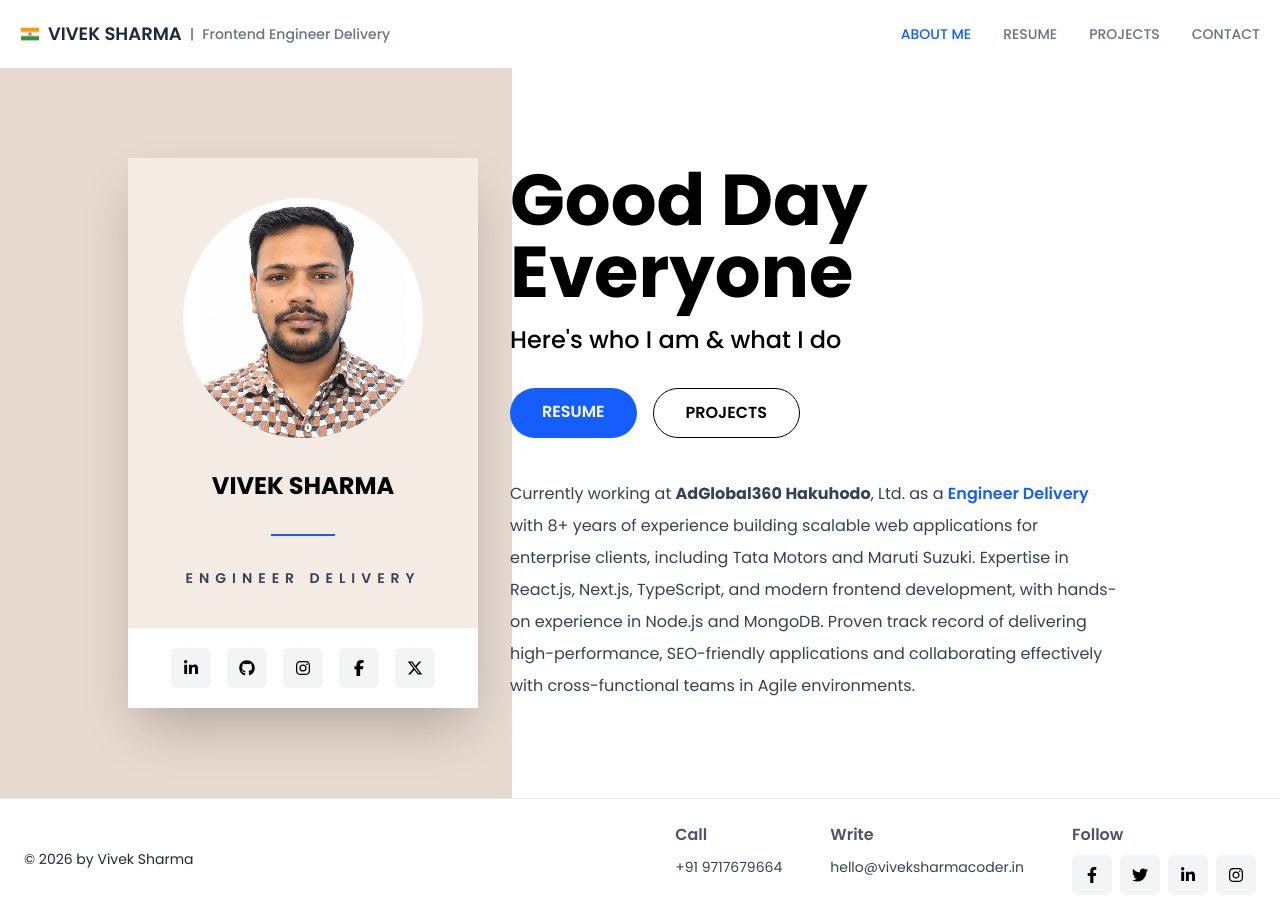
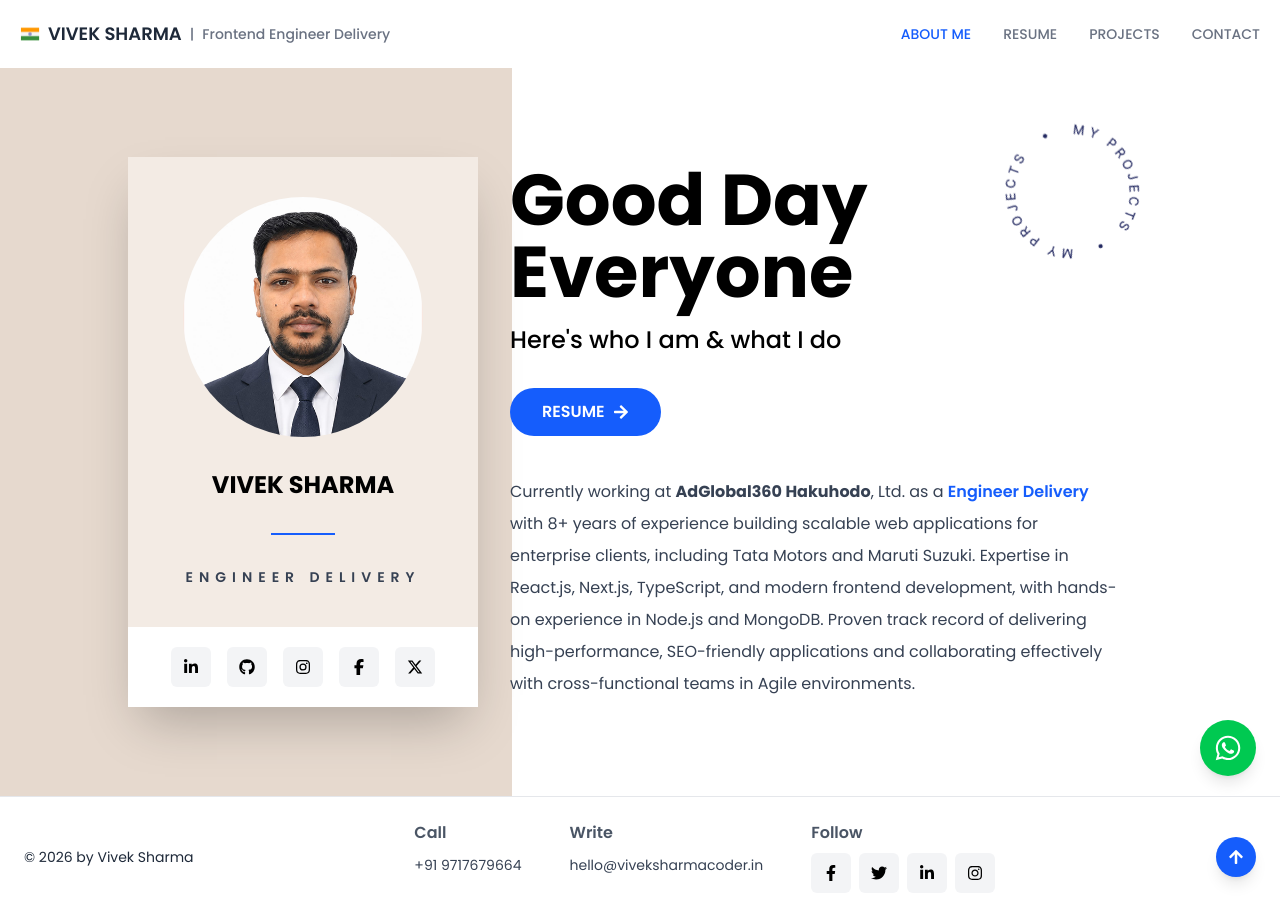
Before and after one commit to viveksharma895/React_Portfolio, a React (Vite) app: page / in a window 1280 px wide. Built offline with nearby package versions, Linux system fonts and the light colour scheme.

Commit message:
Add rotating projects icon, WhatsApp chat, scroll-to-top and new profile photo

```diff
--- a/src/CSS/global.css
+++ b/src/CSS/global.css
@@ -1,3 +1,16 @@
 .textbasecolor {
   color: #155dfc; /* Tailwind's blue-800 */
 }
+
+@keyframes spin-slow {
+  from {
+    transform: rotate(0deg);
+  }
+  to {
+    transform: rotate(360deg);
+  }
+}
+
+.animate-float {
+  animation: spin-slow 8s linear infinite;
+}
--- a/src/components/AboutMe.jsx
+++ b/src/components/AboutMe.jsx
@@ -8,6 +8,7 @@ import {
   faFacebookF,
   faXTwitter,
 } from "@fortawesome/free-brands-svg-icons";
+import { FaArrowRight, FaWhatsapp } from "react-icons/fa";
 
 function AboutMe() {
   return (
@@ -26,7 +27,7 @@ function AboutMe() {
             <div className="w-full max-w-[280px] shrink-0 overflow-hidden bg-[#f3ebe4] shadow-2xl sm:max-w-[320px] md:max-w-[350px]">
               <div className="flex flex-col items-center p-6 sm:p-8 lg:p-10">
                 <img
-                  src="/user.png"
+                  src="/Newuser.png"
                   alt="Vivek Sharma - Frontend Engineer Delivery"
                   className="h-36 w-36 rounded-full object-cover sm:h-48 sm:w-48 md:h-56 md:w-56 lg:h-60 lg:w-60"
                 />
@@ -94,7 +95,18 @@ function AboutMe() {
             </div>
 
             {/* Right Content */}
-            <div className="w-full max-w-full px-4 py-8 sm:px-6 sm:py-10 lg:px-8 lg:py-12">
+            <div className="relative w-full max-w-full px-4 py-8 sm:px-6 sm:py-10 lg:px-8 lg:py-12">
+              <Link
+                to="/projects"
+                aria-label="Go to Projects"
+                className="animate-float absolute right-2 top-2 z-10 w-20 sm:right-4 sm:w-24 md:w-28 lg:w-32"
+              >
+                <img
+                  src="/Projects_text.png"
+                  alt="Projects"
+                  className="w-full"
+                />
+              </Link>
               <h1 className="text-3xl font-bold text-black sm:text-4xl md:text-5xl lg:text-6xl xl:text-7xl">
                 Good Day Everyone
               </h1>
@@ -103,20 +115,15 @@ function AboutMe() {
                 Here's who I am & what I do
               </h3>
 
-              <div className="mt-6 flex flex-wrap gap-3 sm:mt-8 sm:gap-4">
+              <div className="mt-6 flex flex-wrap items-center gap-3 sm:mt-8 sm:gap-4">
                 <a
                   href="/Vivek_Sharma_Engineer_Delivery.docx"
                   download
-                  className="rounded-full bg-blue-600 px-6 py-2 text-sm font-semibold text-white sm:px-8 sm:py-3 sm:text-base"
+                  className="inline-flex items-center gap-2 rounded-full bg-blue-600 px-6 py-2 text-sm font-semibold text-white sm:px-8 sm:py-3 sm:text-base"
                 >
                   RESUME
+                  <FaArrowRight aria-hidden="true" />
                 </a>
-                <Link
-                  to="/projects"
-                  className="rounded-full border border-black px-6 py-2 text-sm font-semibold sm:px-8 sm:py-3 sm:text-base"
-                >
-                  PROJECTS
-                </Link>
               </div>
 
               <p className="mt-8 leading-7 text-gray-700 sm:mt-10 sm:leading-8">
@@ -136,6 +143,16 @@ function AboutMe() {
           </div>
         </div>
       </div>
+
+      <a
+        href="https://wa.me/919717679664"
+        target="_blank"
+        rel="noopener noreferrer"
+        aria-label="Chat on WhatsApp"
+        className="fixed bottom-6 right-6 z-50 flex h-14 w-14 items-center justify-center rounded-full bg-green-500 text-white shadow-lg transition-transform hover:scale-110"
+      >
+        <FaWhatsapp size={28} />
+      </a>
     </section>
   );
 }
--- a/src/components/Footer.jsx
+++ b/src/components/Footer.jsx
@@ -3,9 +3,14 @@ import {
   FaTwitter,
   FaLinkedinIn,
   FaInstagram,
+  FaArrowUp,
 } from "react-icons/fa";
 
 const Footer = () => {
+  const scrollToTop = () => {
+    window.scrollTo({ top: 0, behavior: "smooth" });
+  };
+
   return (
     <footer className="border-t border-gray-200 pt-6 pb-6 text-gray-600">
       <div className="mx-auto flex max-w-[1400px] flex-col items-center justify-between gap-8 px-6 md:flex-row">
@@ -78,6 +83,15 @@ const Footer = () => {
             </div>
           </div>
         </div>
+
+        {/* Scroll to top */}
+        <button
+          onClick={scrollToTop}
+          aria-label="Scroll to top"
+          className="flex h-10 w-10 cursor-pointer items-center justify-center rounded-full bg-blue-600 text-white shadow-lg transition-all hover:-translate-y-1 hover:bg-blue-700"
+        >
+          <FaArrowUp />
+        </button>
       </div>
     </footer>
   );
```
Also changed, not shown: public/Newuser.png (added), public/Projects_text.png (added).
